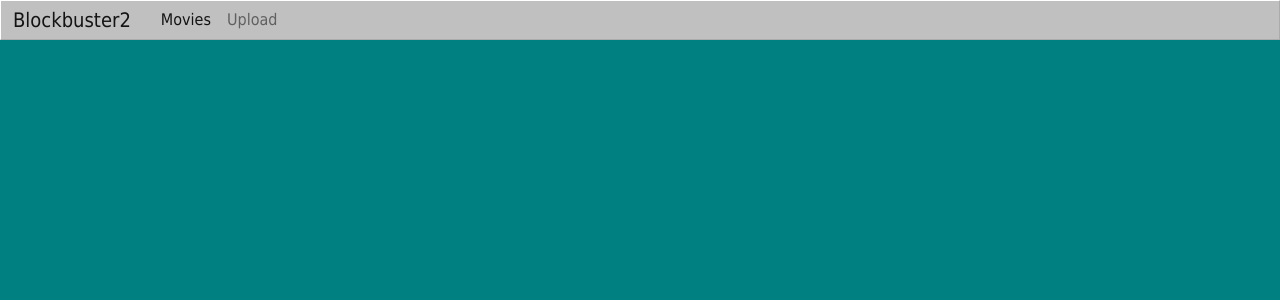
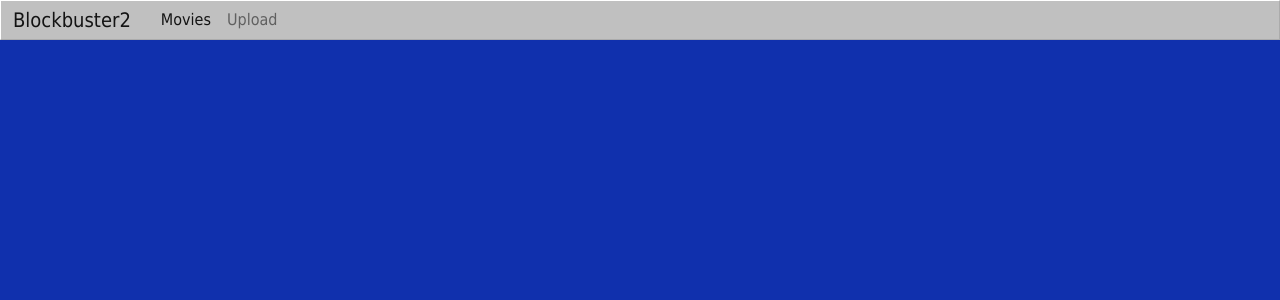
Before and after one commit to JasonDavidoff85/blockbuster2, a Flask app: page / in a window 1280 px wide. Shown: the top 300 px of the page. Run offline with Flask 2, Linux system fonts and the light colour scheme; data that the repository does not hold is empty; some libraries are stand-ins or nearby versions.

Commit message:
changed background color to match blockbuster

```diff
--- a/static/css/win95.css
+++ b/static/css/win95.css
@@ -20,7 +20,8 @@ Body styles
 */
 body {
     font-family: "MS Sans Serif",Tahoma,Verdana,Segoe,sans-serif;
-    background: teal;
+    /* background: teal; */
+    background: #1030AD;
     color: white;
     padding-bottom: 28px;
 }
```
